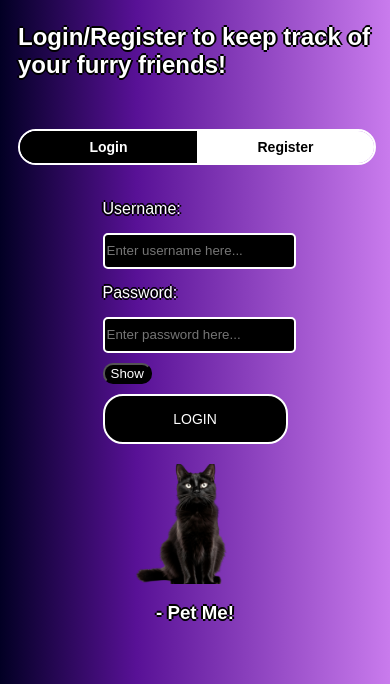
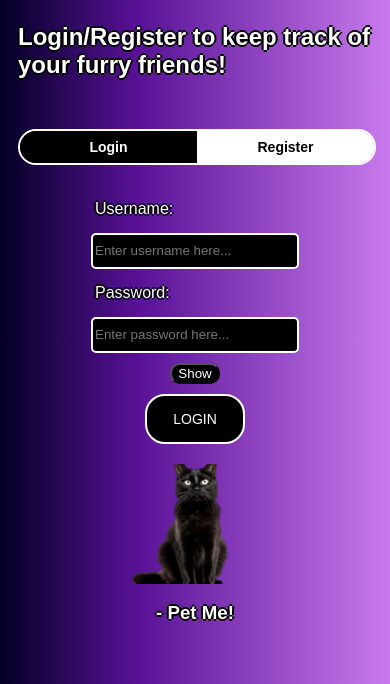
Before and after one commit to HareshP31/contact-manager-group-11, a PHP site: page / in a window 390 px wide. Shown: the part 171-855 px from the top of the page. Run offline with PHP 8.4, Linux system fonts and the light colour scheme.

Commit message:
fixed mobile view error

```diff
--- a/css/styles.css
+++ b/css/styles.css
@@ -280,11 +280,10 @@ body
 
 	.form-row {
 		flex-direction: column;
-		align-items: flex-start;
 	}
 
 	.form-row p {
-		width: auto;
+		width: 200px;
 		text-align: left;
 		padding: 5px 0;
 	}
@@ -294,10 +293,11 @@ body
 	#phone, #email,
 	#registerName, #registerPassword {
 		width: 100%;
-		max-width: 100%;
+		max-width: 300px;
 	}
 
 	.buttons {
+		max-width: 100px;
 		width: 100%;
 		font-size: 14px;
 	}
@@ -339,6 +339,10 @@ body
 	#contactsTable {
     	font-size: 12px;
   	}
+
+	#registerDiv {
+		width: 200px;
+	}
 }
 
 input
```
